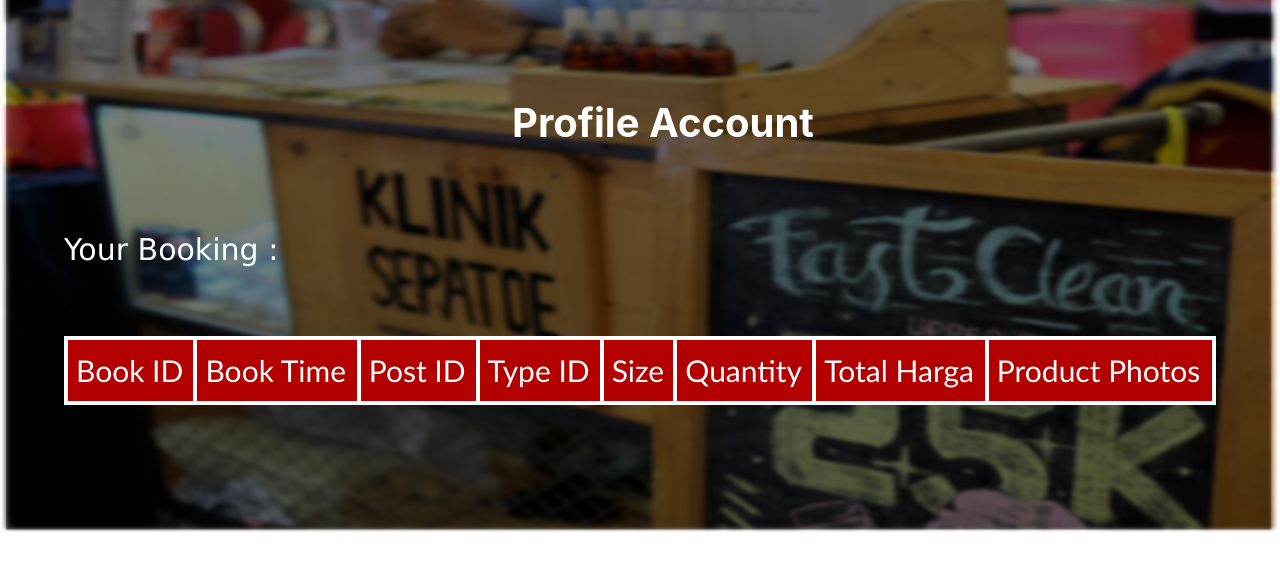
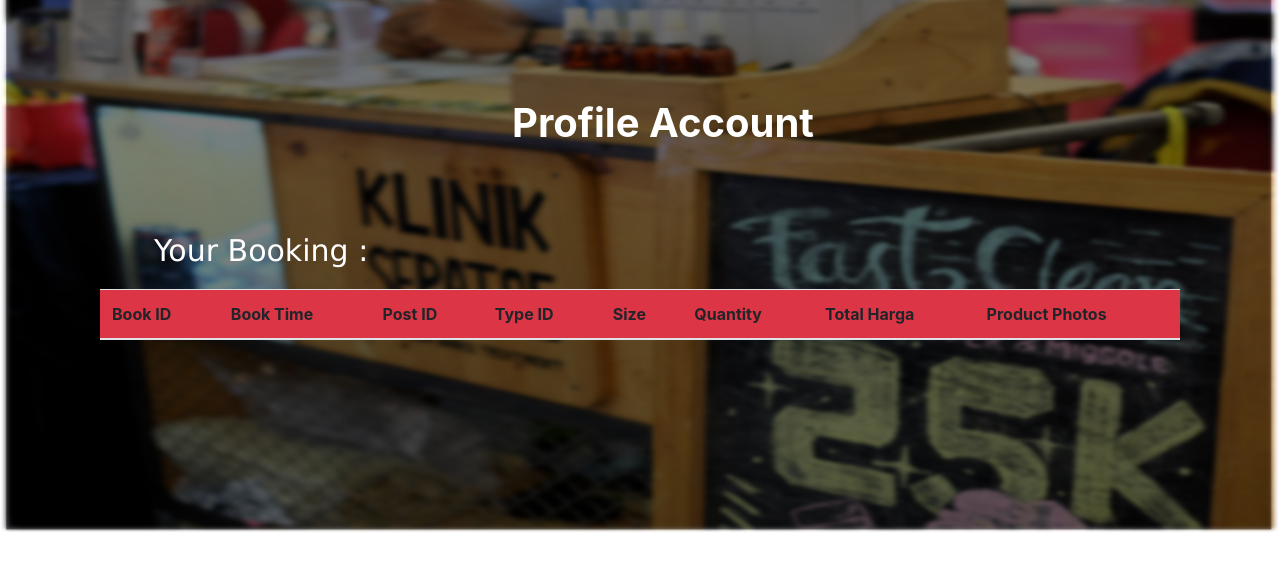
Before and after one commit to yoshimaputri/MBD, a PHP site: page /myprof.php in a window 1280 px wide. Shown: the part 61-632 px from the top of the page. Run offline with PHP 8.4, Linux system fonts and the light colour scheme; the visitor is signed in with stand-in values (Sample User, id 1); data that the repository does not hold is empty.

Commit message:
Front End

```diff
--- a/myprof.php
+++ b/myprof.php
@@ -71,7 +71,7 @@
 	<h1 id="no-log" style="position: center; margin-left: 35%; margin-top: 1%; margin-bottom: 3%; color: white;">Please Login Before!</h1>
 	<h1 id="mp" style="position: center; margin-left: 40%; margin-top: 1%; color: white;"><b>Profile Account</b></h1>
 	<br>
-	<div id="myprofile">
+	<div class="container">
   		<?php
   			require('configuration.php');
 			session_start();
@@ -82,51 +82,58 @@
 			$co = $_COOKIE['username'];
 			$se = $_SESSION['username'];
 			?>
-			<table style="font-size: 30px; padding: 2%; margin-left: 12%; color: white; margin-right: 15%;">
+			<div class="col-md-6 mx-auto">
+			<table class="table table-light table-hover" id="example" style="border-radius: 10px;border-color: red;">
+			    <tbody>
 			<?php
 			while($row = mysqli_fetch_array($result)){
 				//echo $co; echo $se;
 				echo "<tr>";
-				echo "<td>User ID";
+				echo "<td class='bg-danger' style='color: white;font-weight: 500;'>User ID";
 				echo "<td> " . $row['user_id'] . "</td>";
 				echo "</tr>";
 				echo "<tr>";
-				echo "<td>Username";
+				echo "<td class='bg-danger' style='color: white;font-weight: 500;'>Username";
 				echo "<td> " . $row['user_name'] . "</td>";
 				echo "</tr>";
 				echo "<tr>";
-				echo "<td>Full Name";
+				echo "<td class='bg-danger' style='color: white;font-weight: 500;'>Full Name";
 				echo "<td> " . $row['user_fullname'] . "</td>";
 				echo "</tr>";
 				echo "<tr>";
-				echo "<td>City";
+				echo "<td class='bg-danger' style='color: white;font-weight: 500;'>City";
 				echo "<td> " . $row['user_city'] . "</td>";
 				echo "</tr>";
 				echo "<tr>";
-				echo "<td>Telp";
+				echo "<td class='bg-danger' style='color: white;font-weight: 500;'>Telp";
 				echo "<td> " . $row['user_telp'] . "</td>";
 				echo "</tr>";
 				echo "<tr>";
-				echo "<td>Email";
+				echo "<td class='bg-danger' style='color: white;font-weight: 500;'>Email";
 				echo "<td> " . $row['user_email'] . "</td>";
 				echo "</tr>";
 			}
-			?>
+			?></tbody>
 			</table>
+			</div>
 			<br><br>
-			<table style="font-size: 30px; color: white; padding: 2%; margin: 5%;">
+			<div class="col-md-12 mx-auto">
+			<table class="table table-light table-hover table-inverse" id="example">
+			    <thead class="bg-danger">
+			     	<tr>
+			        	<th>Book ID</th>
+			        	<th>Book Time</th>
+			        	<th>Post ID</th>
+			        	<th>Type ID</th>
+			        	<th>Size</th>
+			        	<th>Quantity</th>
+			        	<th>Total Harga</th>
+			        	<th>Product Photos</th>
+			      	</tr>
+			    </thead>
+			    <tbody>
 				<p style="font-size: 30px; color: white; margin-left: 5%;">Your Booking :</p>
 			<?php
-				echo "<tr>";
-				echo "<td>Book ID</td>";
-				echo "<td>Book Time</td>";
-				echo "<td>Post ID</td>";
-				echo "<td>Type ID</td>";
-				echo "<td>Size</td>";
-				echo "<td>Quantity</td>";
-				echo "<td>Total Harga</td>";
-				echo "<td>Product Photos</td>";
-				echo "</tr>";
 			while($row2 = mysqli_fetch_array($res)){
 				echo "<tr>";
 				echo "<td>" . $row2['book_id'] . "</td>";
@@ -136,11 +143,12 @@
 				echo "<td>" . $row2['size_id'] . "</td>";
 				echo "<td>" . $row2['book_quantity'] . "</td>";
 				echo "<td>" . $row2['book_totalharga'] . "</td>";
-				echo "<td><img src='" . $row2['book_imgpath'] . "' style='width: 30%;'><a href='download.php?download'>Download images</a></td>";
+				echo "<td> <img src='" . $row2['book_imgpath'] . "' style='width: 30%;'><a href='download.php?download'>Download images</a></td>";
 				echo "</tr>";
 			}
-			?>
+			?></tbody>
 			</table>
+			</div>
 			<br><br><br>
 			<?php
   		?>
```
Also changed, not shown: style.css (line endings or trailing spaces).
